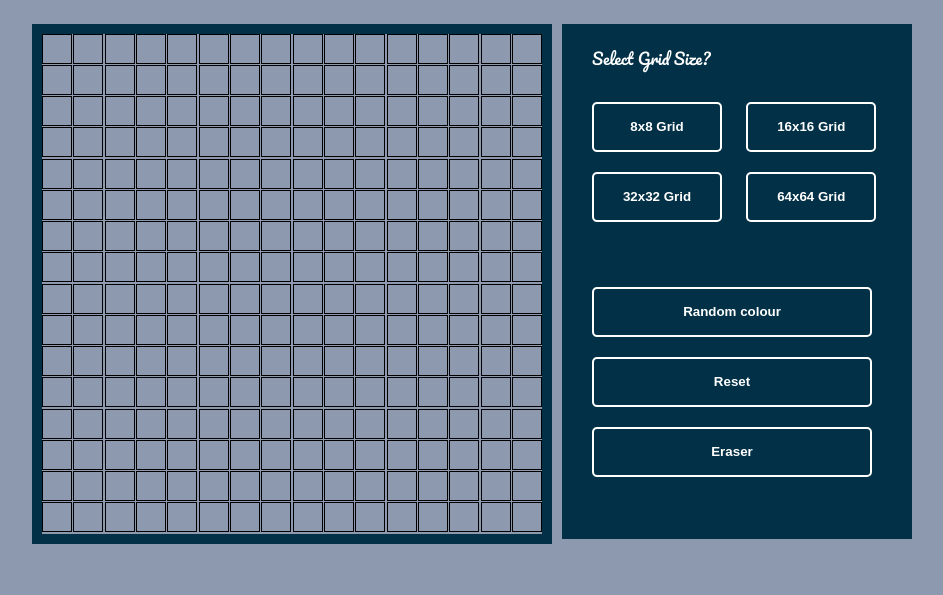
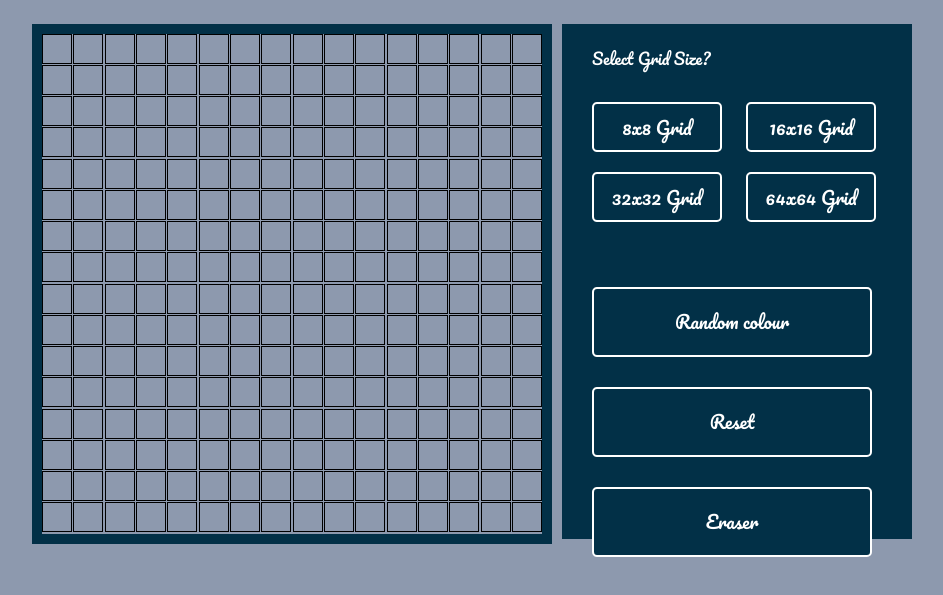
Before and after one commit to abhilash15500/odin-etch-a-sketch, a plain HTML site: page index.html in a window 1280 px wide. Shown: the part 107-702 px from the top of the page, without its empty margins (168-1111 px from the left). Drawn offline with Linux system fonts and the light colour scheme.

Commit message:
add final styles and layout properly

```diff
--- a/styles.css
+++ b/styles.css
@@ -23,6 +23,7 @@ h1 {
 
 
 .container {
+
     display: flex;
     flex-direction: row;
     justify-content: space-between;
@@ -35,6 +36,7 @@ h1 {
 
 
 .button-container {
+
     background-color: #023047;
     height: 515px;
     width: 350px;
@@ -48,9 +50,11 @@ label {
     margin-left: 10px;
 }
 button {
+    font-family: pacifico,'Times New Roman', Times, serif;
     background-color: #023047;
     border: 2px solid white;
-    padding: 5px;
+    padding: 8px;
+    font-size: 18px;
     margin: 10px;
     color: white;
     border-radius:  5px;
@@ -58,7 +62,8 @@ button {
     width: 130px;
     height: 50px;
     transition: 100ms;
-    font-weight: bold;
+    font-weight: 200;
+
 
 }
 
@@ -69,7 +74,7 @@ button {
 button:hover {
     background-color: white;
     color: #023047;
-    font-weight: bold;
+    font-weight: 200;
 }
 
 button:focus {
@@ -85,8 +90,11 @@ button:focus {
 }
 
 .bottom-buttons {
+    cursor:cell;
     width: 280px;
+    height: 70px;
     margin-left: 30px;
+    margin-top: 20px;
 
 
 
```
